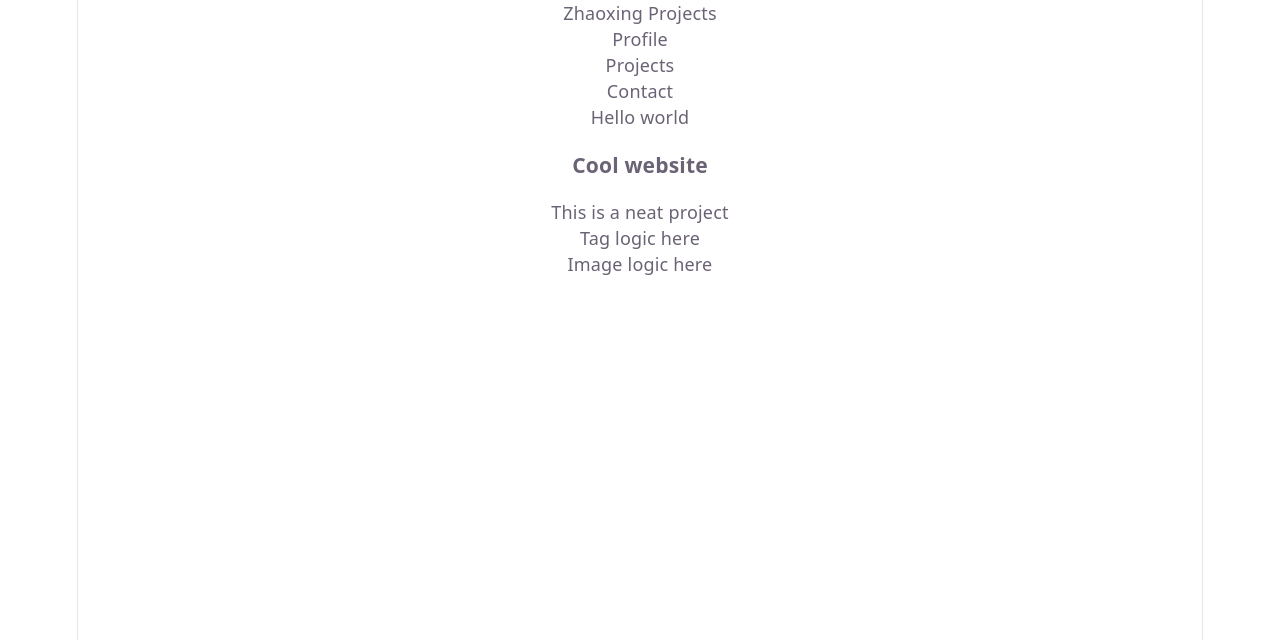
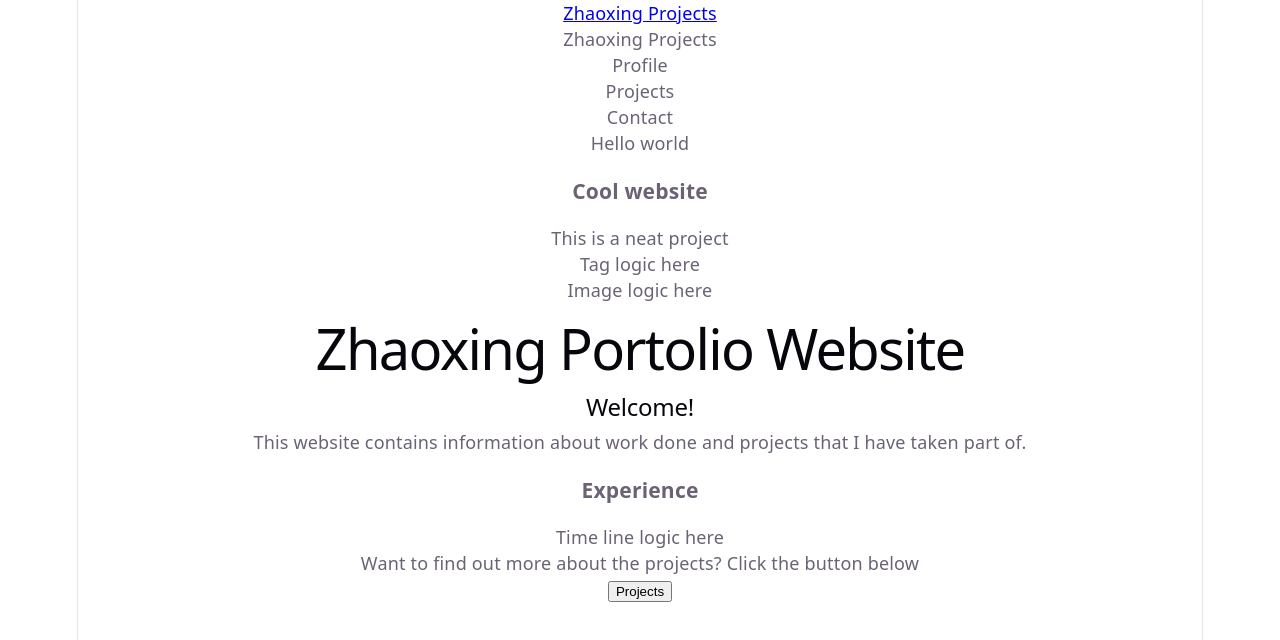
Before and after one commit to ZxxLi/profilewebsite, a React (Vite) app in the folder portfolio-website/: page / in a window 1280 px wide. Shown: the top 640 px of the page. Built offline with nearby package versions, Linux system fonts and the light colour scheme.

Commit message:
Updated main areas of website

```diff
--- a/portfolio-website/src/App.jsx
+++ b/portfolio-website/src/App.jsx
@@ -1,7 +1,9 @@
 import { useState } from 'react'
+import { Routes, Route } from "react-router-dom"
 import './css/App.css'
 import NavBar from "./components/NavBar"
 import ProjectCard from './components/ProjectCard'
+import Profile from './pages/Profile.jsx'
 
 function App() {
 
@@ -11,6 +13,9 @@ function App() {
         <NavBar />
         <p>Hello world</p>
         <ProjectCard project = {{title:"Cool website",shortDescription:"This is a neat project"}}/>
+        <Routes>
+          <Route path = "/" element = {<Profile />}/>
+        </Routes>
       </div>
     </>
   )
--- a/portfolio-website/src/components/NavBar.jsx
+++ b/portfolio-website/src/components/NavBar.jsx
@@ -1,7 +1,10 @@
+import { Link } from "react-router-dom"
+
 function NavBar(){
     return (
         <nav className ="navbar">
             <div className = "logo">
+                <Link to = "/">Zhaoxing Projects</Link>
                 <p>Zhaoxing Projects</p>
             </div>
             <div className = "links">
--- a/portfolio-website/src/pages/Profile.jsx
+++ b/portfolio-website/src/pages/Profile.jsx
@@ -9,7 +9,7 @@ function Profile(){
             <div className = "Main-Descriptor">
                 <h1>Zhaoxing Portolio Website</h1>
                 <h2>Welcome!</h2>
-                <P>This website contains information about work done and projects that I have taken part of.</P>
+                <p>This website contains information about work done and projects that I have taken part of.</p>
                 <h3>Experience</h3>
             </div>
             <div className = "Experience">
```
